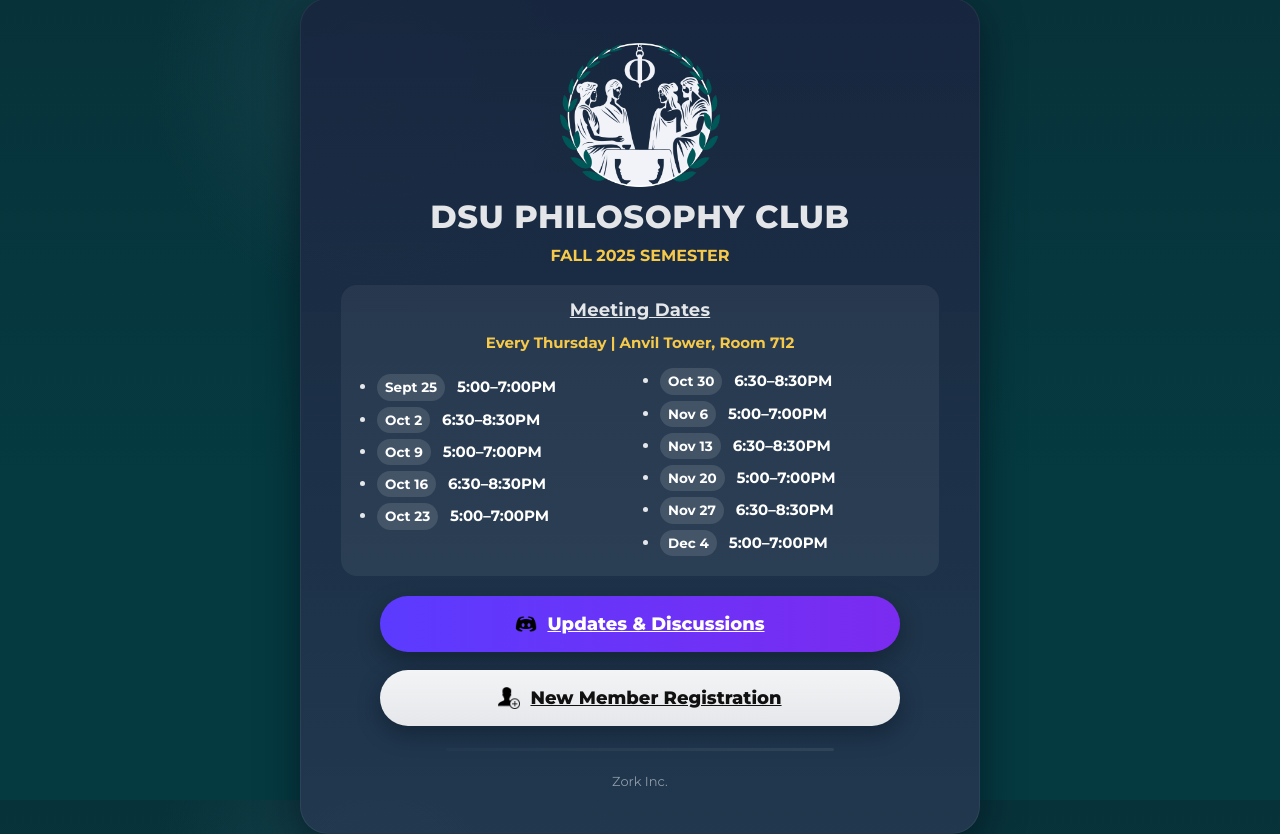
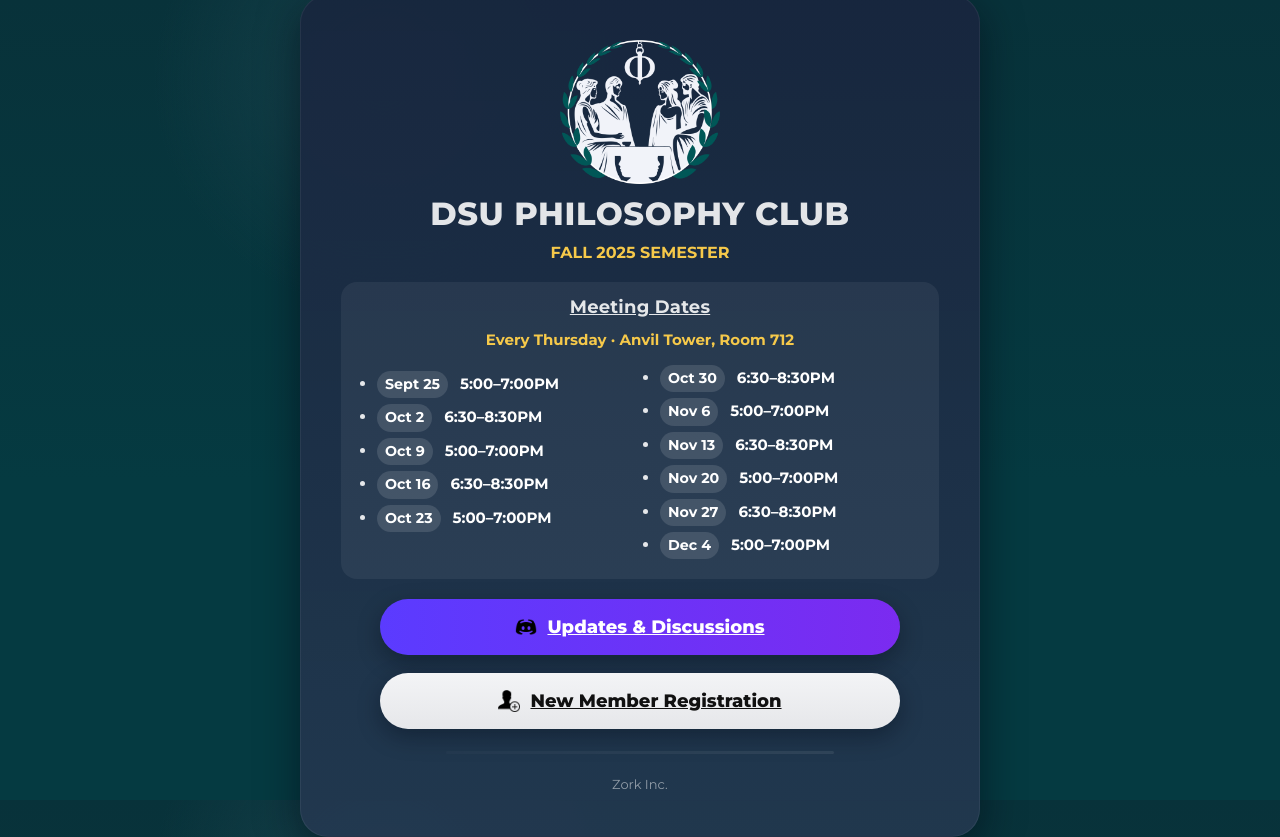
Before and after one commit to 3oir/PhiClub, a plain HTML site: page index.html in a window 1280 px wide. Drawn offline with Linux system fonts and the light colour scheme.

Commit message:
Update index.html

```diff
--- a/index.html
+++ b/index.html
@@ -42,7 +42,6 @@
     .muted-line{height:3px;width:65%;margin:clamp(16px,4vw,22px) auto;background:linear-gradient(90deg,rgba(255,255,255,.02),rgba(255,255,255,.08));border-radius:2px}
     footer{color:rgba(255,255,255,0.5);font-size:clamp(12px,3.2vw,13px);text-align:center;margin-top:6px}
 
-    /* Schedule (always visible) */
     .schedule-box{width:100%;margin:0 auto clamp(14px,3.6vw,20px);background:rgba(255,255,255,0.06);border-radius:16px;padding:14px 16px}
     .schedule-box h3{text-align:center;text-decoration:underline;margin:0 0 12px;font-size:clamp(15px,3.8vw,18px);letter-spacing:.2px}
     .schedule-meta{display:flex;justify-content:center;align-items:center;margin-bottom:10px}
@@ -50,7 +49,7 @@
     .dates-columns{padding:6px 2px}
     .dates-list{columns:1;column-gap:22px;margin:0;padding-left:18px}
     .dates-list li{break-inside:avoid;font-size:clamp(13px,3.4vw,15px);margin:6px 0;line-height:1.5}
-    .date-badge{display:inline-block;margin-right:8px;padding:3px 8px;border-radius:999px;background:rgba(255,255,255,0.12);font-weight:700;font-size:0.9em;color:#fff}
+    .date-badge{display:inline-block;margin-right:8px;padding:3px 8px;border-radius:999px;background:rgba(255,255,255,0.12);font-weight:700;font-size:0.95em;color:#fff}
     .time-text{font-weight:700;color:#fff}
     @media (min-width:520px){.dates-list{columns:2}}
 
@@ -69,7 +68,7 @@
 
     <div class="schedule-box">
       <h3 class="meeting-header">Meeting Dates</h3>
-      <div class="schedule-meta"><span class="chip">Every Thursday | Anvil Tower, Room 712</span></div>
+      <div class="schedule-meta"><span class="chip">Every Thursday · Anvil Tower, Room 712</span></div>
       <div class="dates-columns">
         <ul class="dates-list">
           <li><span class="date-badge">Sept 25</span> <span class="time-text">5:00–7:00PM</span></li>
```
